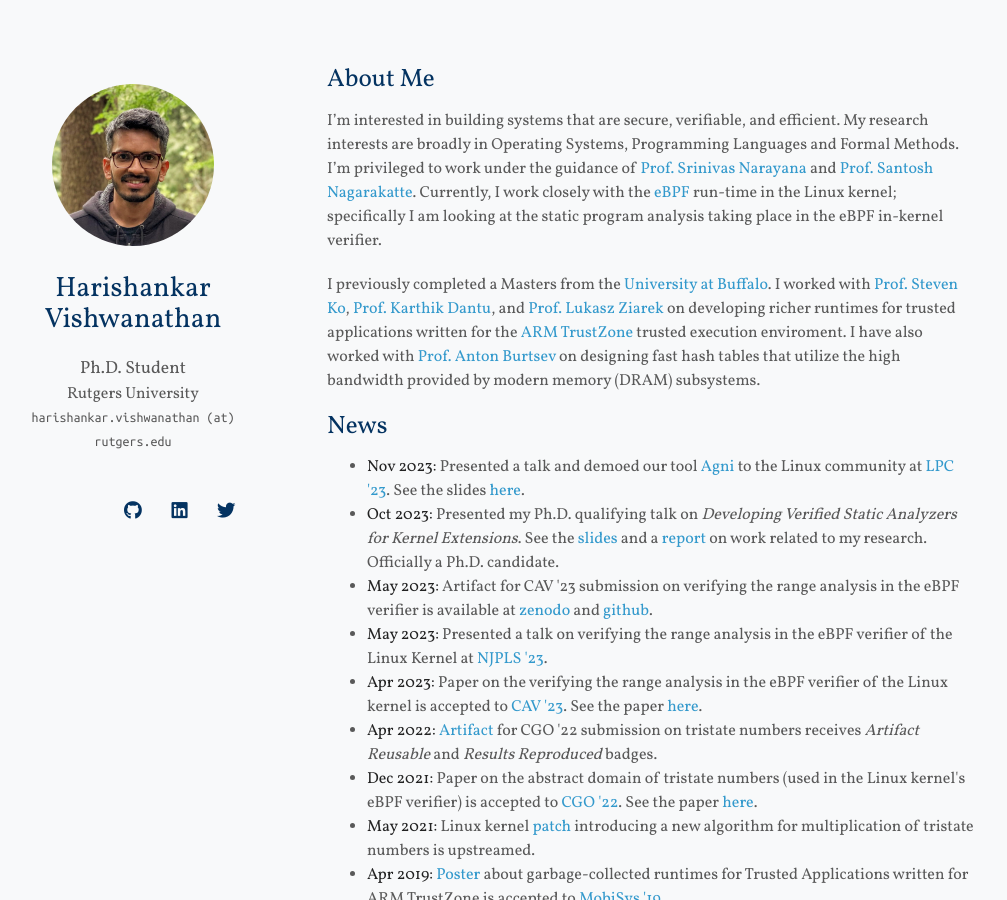
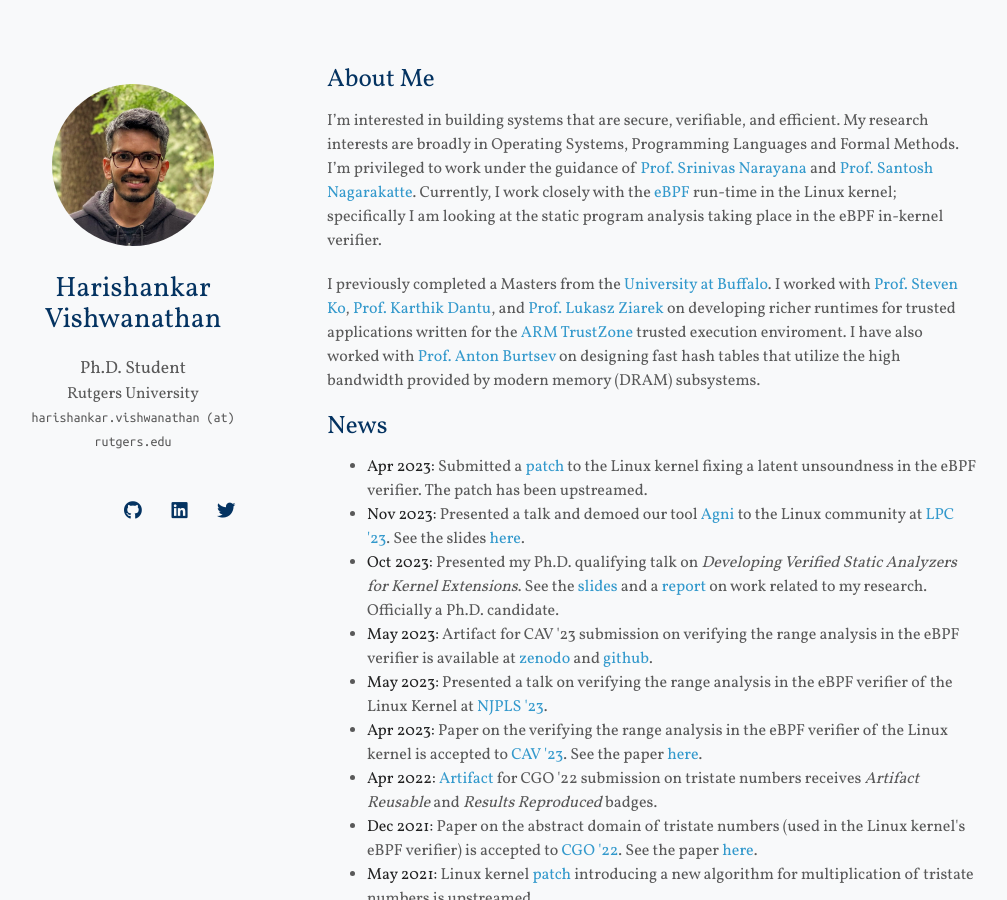
Before and after one commit to harishankarv/harishankarv.github.io, a Jekyll site: the page built from index.md, in a window 1280 px wide and 900 px high. Shown: the whole window, without its empty margins (143-1150 px from the left). Built offline with Jekyll 4.4.1, drawn with Linux system fonts in a browser that asks for light colours; nearby versions of some CDN libraries; some web fonts are replaced; a style sheet for code colours, icons or effects is not loaded; our own code applies the rules of GitHub Pages for plain Markdown files.

Commit message:
Add news item about patch to fix latent unsoundness in and/or/xor

```diff
--- a/index.md
+++ b/index.md
@@ -16,6 +16,9 @@ I previously completed a Masters from the [University at Buffalo](https://www.bu
 ## News
 
 <ul>
+  <li>
+    <strong>Apr 2023: </strong> Submitted a <a href="https://git.kernel.org/pub/scm/linux/kernel/git/bpf/bpf-next.git/commit/?id=1f586614f3ffa80fdf2116b2a1bebcdb5969cef8">patch</a> to the Linux kernel fixing a latent unsoundness in the eBPF verifier. The patch has been upstreamed.
+  </li>
   <li>
     <strong>Nov 2023: </strong>Presented a talk and demoed our tool <a href="https://github.com/bpfverif/agni">Agni</a> to the Linux community at <a href="https://lpc.events/event/17/">LPC '23</a>. See the slides <a href="assets/files/lpc23_talk.pdf">here</a>.
   </li>
```
